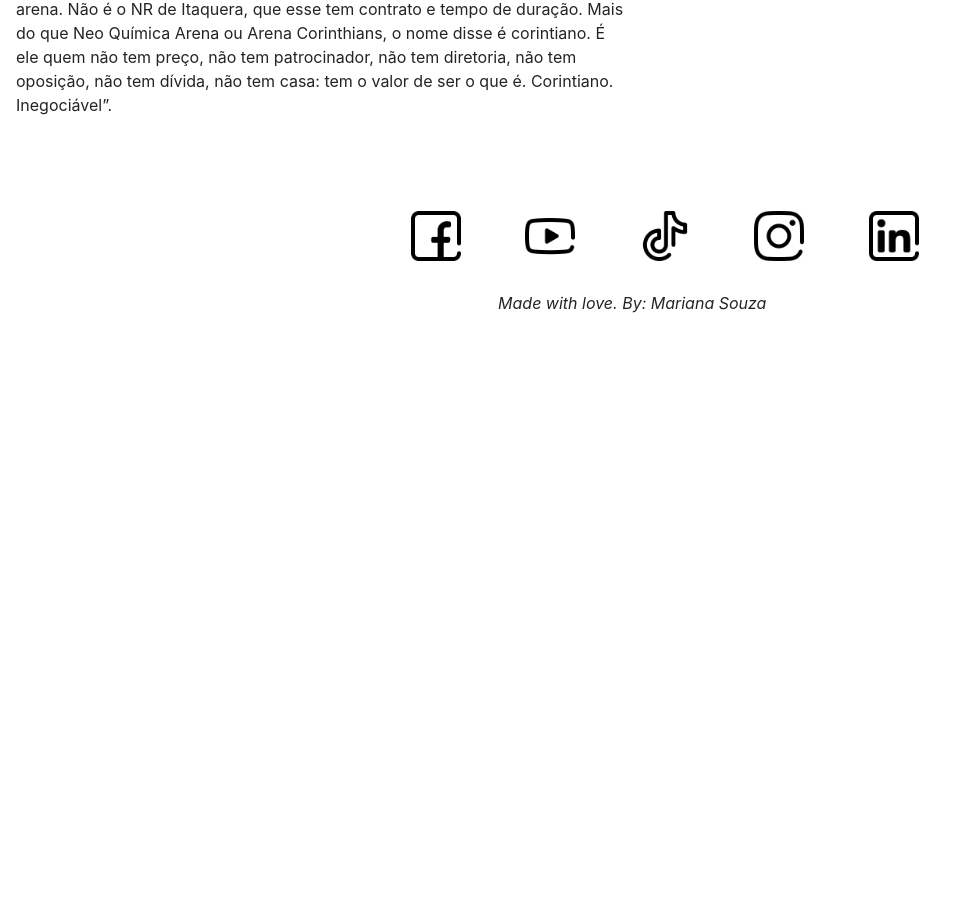
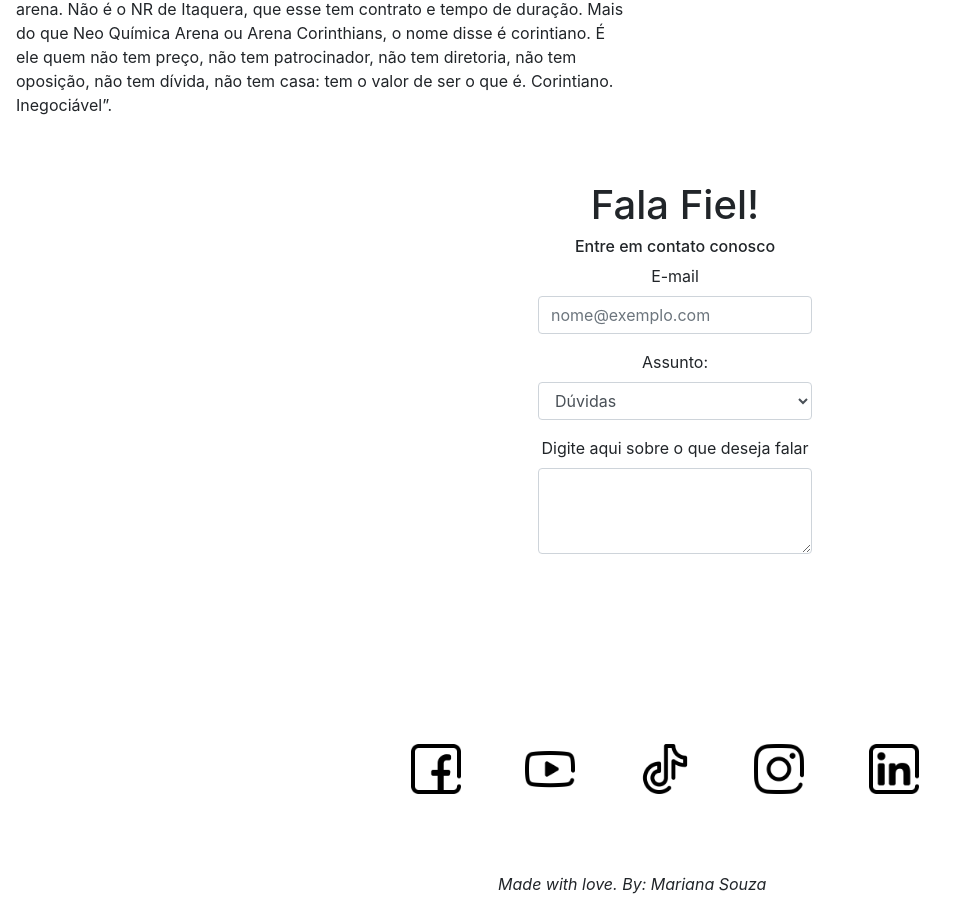
Before and after one commit to m4rianas/bootstrap, a plain HTML site: page site-completo.html in a window 1280 px wide. Shown: the part 2010-2922 px from the top of the page, without its empty margins (0-966 px from the left). Before the commit the page ends 2341 px from the top, so only its background shows below. Drawn offline with nearby package versions, Linux system fonts and the light colour scheme.

Commit message:
Inserção do formulario

```diff
--- a/assets/css/site-completo.css
+++ b/assets/css/site-completo.css
@@ -19,10 +19,13 @@
 }
 
 .container{
+
 padding-left: 300px;
 text-align: center;
 font-style: oblique;
+}
 
-
-
+#ff{
+    text-align: center;
+    padding-left: 70px;
 }
--- a/site-completo.html
+++ b/site-completo.html
@@ -150,24 +150,57 @@
             <iframe width="560" height="315" src="https://www.youtube.com/embed/LafjAbOD9zk" title="YouTube video player" frameborder="0" allow="accelerometer; autoplay; clipboard-write; encrypted-media; gyroscope; picture-in-picture" allowfullscreen></iframe>
         </div>
   </div>
-    <footer>
-        <div class="container mt-5">
+  <br>
+  <br>
+  <!-- /Texto -->
+  <!-- Formulario de contato -->
+  <form class="mt-5 mb-5" id="ff">
+      <h1>
+          Fala Fiel!
+      </h1>
+      <h6>
+          Entre em contato conosco
+      </h6>
+    <div class="form-group">
+      <label for="exampleFormControlInput1">E-mail</label>
+      <input type="email" class="form-control" id="exampleFormControlInput1" placeholder="nome@exemplo.com">
+    </div>
+    <div class="form-group">
+      <label for="exampleFormControlSelect1">Assunto:</label>
+      <select class="form-control" id="exampleFormControlSelect1">
+        <option>Dúvidas</option>
+        <option>Sugestões</option>
+        <option>Reclamações</option>
+        <option>Outros</option>
+      </select>
+    </div>
+    <div class="form-group">
+      <label for="exampleFormControlTextarea1">Digite aqui sobre o que deseja falar</label>
+      <textarea class="form-control" id="exampleFormControlTextarea1" rows="3"></textarea>
+    </div>
+  </form>
+  <br>
+  <!-- /Formulario -->
+  <!-- Rodapé -->
+    <footer >
+        <br><br>
+        <div class="container mt-5 mb-5">
         <a href="https://twitter.com/Corinthians" target="_blank">
         <img class="wh" src="assets/img/twitter (1).png" alt="">
         </a>
-        <a href="https://www.facebook.com/corinthians" target="_black">
+        <a href="https://www.facebook.com/corinthians" target="_blank">
         <img class="wh" src="assets/img/facebook (1).png" alt="">
         </a>
-        <a href="https://www.youtube.com/c/corinthians">
+        <a href="https://www.youtube.com/c/corinthians" target="_blank">
         <img class="wh" src="assets/img/youtube.png" alt="">
         </a>
-        <a href="https://www.tiktok.com/@corinthians">
+        <a href="https://www.tiktok.com/@corinthians" target="_blank">
         <img class="wh" src="assets/img/tik-tok.png" alt="">
         </a>
-        <a href="https://www.instagram.com/corinthians/">
+        <a href="https://www.instagram.com/corinthians/" target="_blank">
         <img class="wh" src="assets/img/instagram (1).png" alt="">
         </a>
-        <a href="https://www.linkedin.com/company/sccorinthians/">
+        <a href="https://www.linkedin.com/company/sccorinthians/" target="_blank">
         <img class="wh" src="assets/img/linkedin (2).png" alt="">
         </a>
         </div>
```
